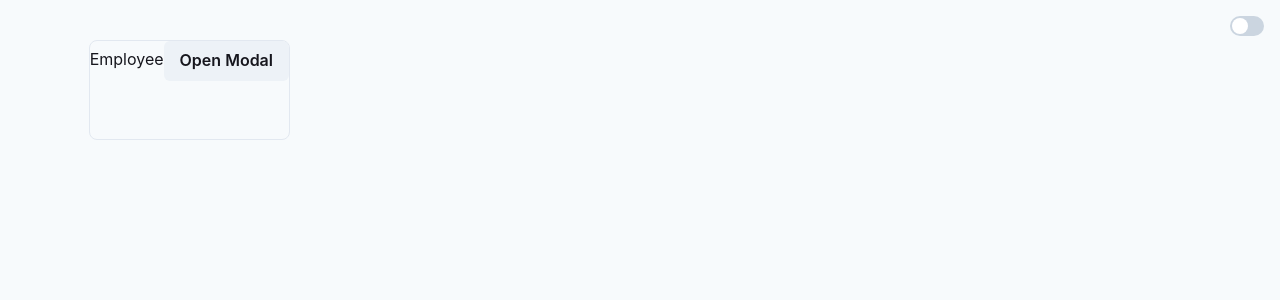
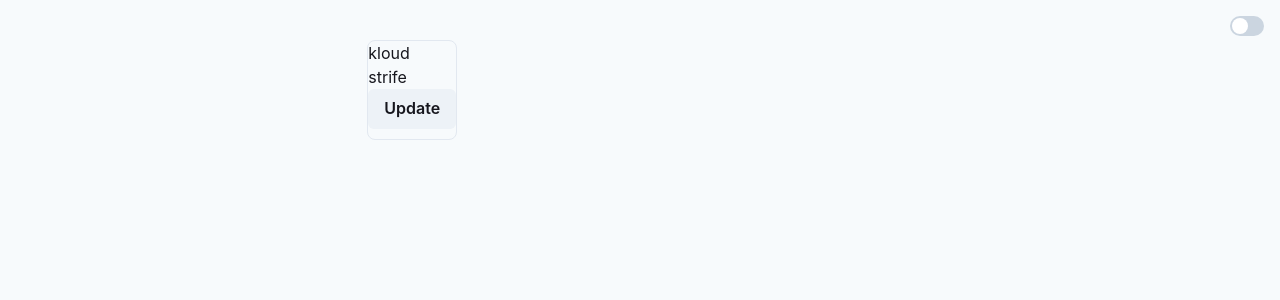
Before and after one commit to kloudysky/employee-directory, a Next.js app in the folder web/: page / in a window 1280 px wide. Shown: the top 300 px of the page. Built offline with nearby package versions, Linux system fonts and the light colour scheme.

Commit message:
set up props for employee card and formmodal

```diff
--- a/web/src/components/EmployeeCard.tsx
+++ b/web/src/components/EmployeeCard.tsx
@@ -1,11 +1,17 @@
-import { Box, FormControl, FormLabel, Input } from "@chakra-ui/react";
+import { Box, FormControl, FormLabel, Input, Text } from "@chakra-ui/react";
 import { Formik, Form } from "formik";
 import React from "react";
 import { FormModal } from "./FormModal";
 
-interface EmployeeCardProps {}
+interface EmployeeCardProps {
+  firstName: string;
+  lastName: string;
+}
 
-export const EmployeeCard: React.FC<EmployeeCardProps> = ({}) => {
+export const EmployeeCard: React.FC<EmployeeCardProps> = ({
+  firstName,
+  lastName,
+}) => {
   return (
     <Box
       maxW="lg"
@@ -14,17 +20,21 @@ export const EmployeeCard: React.FC<EmployeeCardProps> = ({}) => {
       overflow="hidden"
       h="100"
     >
-      Employee
-      <FormModal>
+      <Text>{firstName}</Text>
+      <Text>{lastName}</Text>
+      <FormModal
+        title="Update Employee Details"
+        action="Update"
+        buttonName="Update"
+      >
         <Formik
-          initialValues={{ firstName: "", lastName: "" }}
+          initialValues={{ firstName, lastName }}
           onSubmit={(values) => {
             console.log(values);
           }}
         >
           {({ values, handleChange }) => (
             <Form>
-              <div>Hello World</div>
               <FormControl>
                 <FormLabel htmlFor="firstName">First Name</FormLabel>
                 <Input
--- a/web/src/components/FormModal.tsx
+++ b/web/src/components/FormModal.tsx
@@ -16,13 +16,22 @@ import {
 import { Form, Formik } from "formik";
 import React from "react";
 
-interface FormModalProps {}
+interface FormModalProps {
+  title: string;
+  buttonName: string;
+  action: string;
+}
 
-export const FormModal: React.FC<FormModalProps> = ({ children }) => {
+export const FormModal: React.FC<FormModalProps> = ({
+  children,
+  buttonName,
+  title,
+  action,
+}) => {
   const { isOpen, onOpen, onClose } = useDisclosure();
   return (
     <>
-      <Button onClick={onOpen}>Open Modal</Button>
+      <Button onClick={onOpen}>{buttonName}</Button>
       <Modal
         isCentered
         onClose={onClose}
@@ -31,14 +40,14 @@ export const FormModal: React.FC<FormModalProps> = ({ children }) => {
       >
         <ModalOverlay />
         <ModalContent>
-          <ModalHeader>Modal Title</ModalHeader>
+          <ModalHeader>{title}</ModalHeader>
           <ModalCloseButton />
           <ModalBody>{children}</ModalBody>
           <ModalFooter>
             <Button colorScheme="blue" mr={3} onClick={onClose}>
               Close
             </Button>
-            <Button variant="ghost">Secondary Action</Button>
+            <Button variant="ghost">{action}</Button>
           </ModalFooter>
         </ModalContent>
       </Modal>
--- a/web/src/pages/index.tsx
+++ b/web/src/pages/index.tsx
@@ -7,7 +7,7 @@ import { EmployeeCard } from "../components/EmployeeCard";
 const Index = () => (
   <Container height="100vh">
     <Grid mt={10} templateColumns="repeat(5, 1fr)" gap={6}>
-      <EmployeeCard />
+      <EmployeeCard firstName="kloud" lastName="strife" />
     </Grid>
     <DarkModeSwitch />
   </Container>
```
